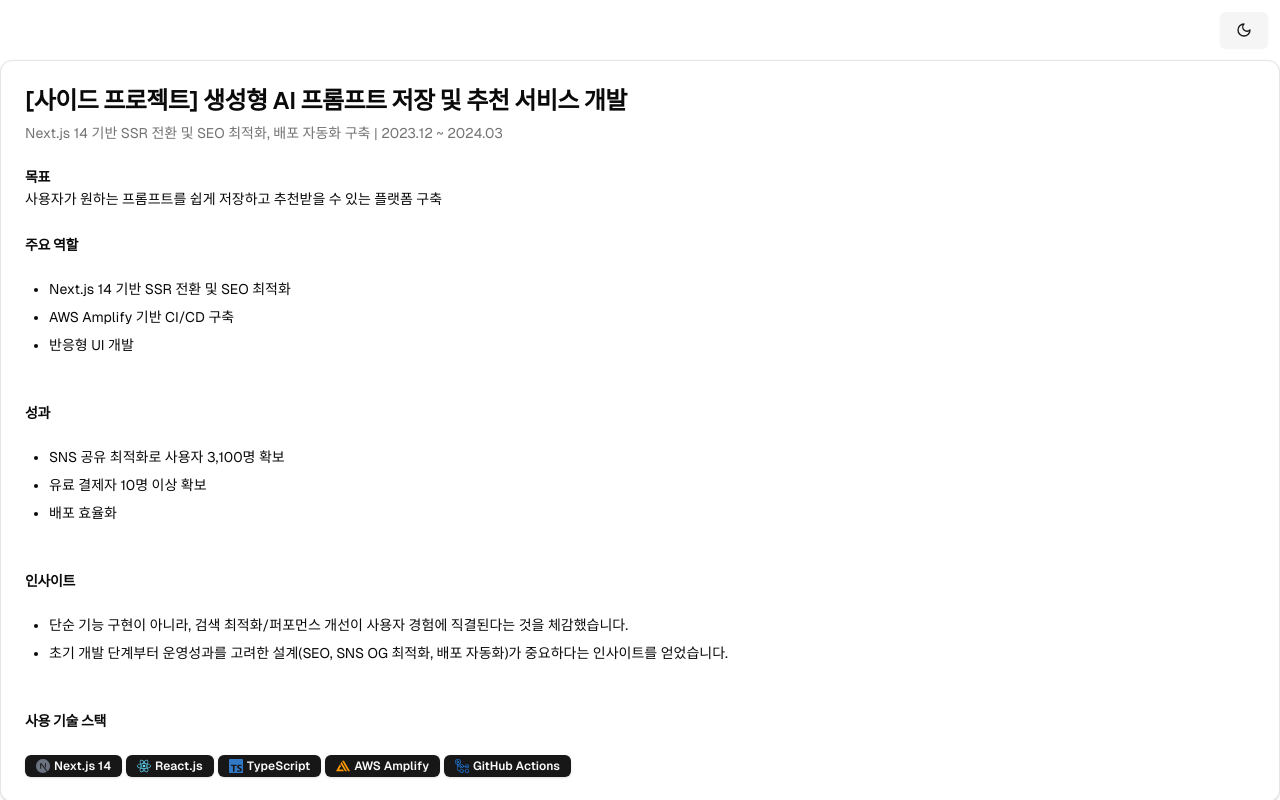
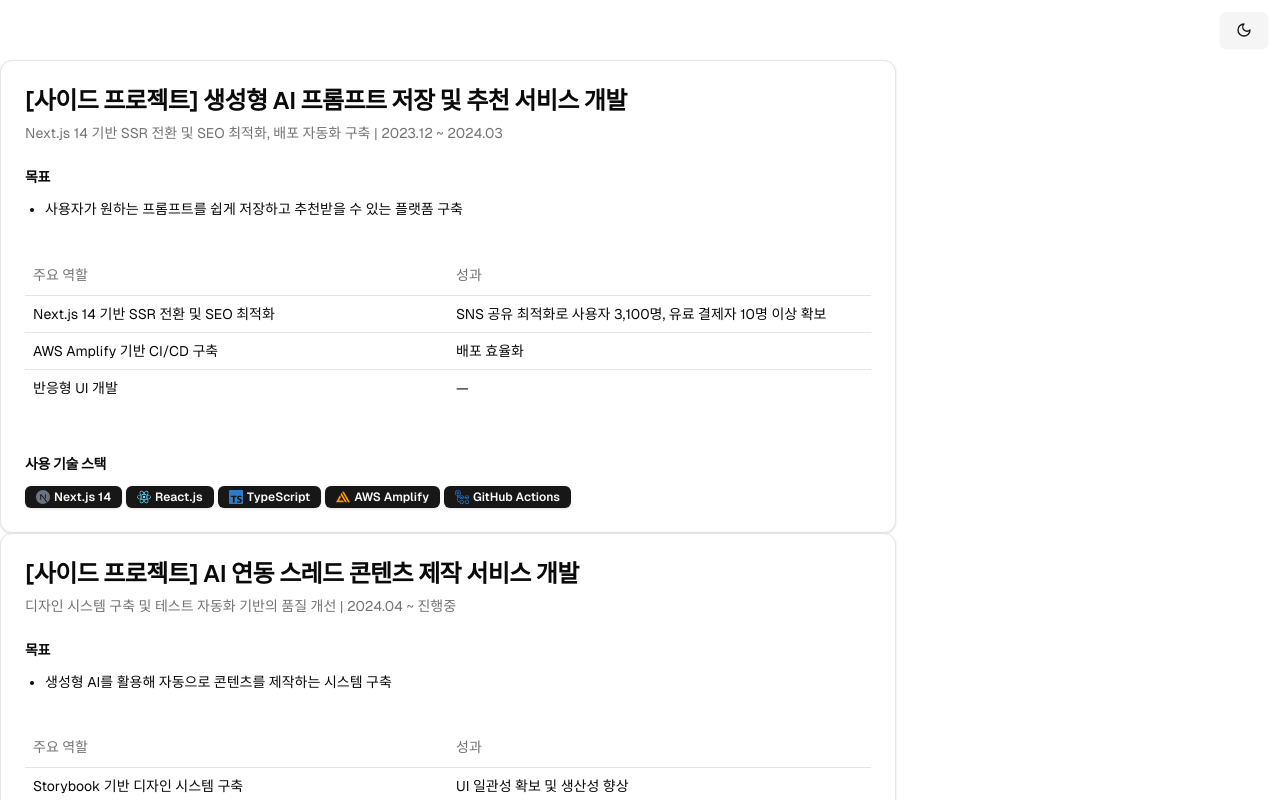
Before and after one commit to hailey-hy/new-personal-portfolio, a Next.js app: page / in a window 1280 px wide. Shown: the top 800 px of the page. Built offline with nearby package versions, Linux system fonts and the light colour scheme.

Commit message:
feat: 프로젝트 카드 레이아웃 수정 (테이블 구조로 전환)

```diff
--- a/src/components/common/Typography.tsx
+++ b/src/components/common/Typography.tsx
@@ -45,7 +45,7 @@
       return <p className="text-sm text-muted-foreground">{children}</p>;
     case "list":
       return (
-        <ul className="my-6 ml-6 list-disc [&>li]:mt-2 text-sm">{children}</ul>
+        <ul className="my-3 ml-5  list-disc [&>li]:mt-2 text-sm">{children}</ul>
       );
   }
 
--- a/src/components/projects/ProjectCards.tsx
+++ b/src/components/projects/ProjectCards.tsx
@@ -6,13 +6,21 @@
   CardHeader,
   CardTitle,
 } from "@/components/ui/card";
+import {
+  Table,
+  TableBody,
+  TableCell,
+  TableHead,
+  TableHeader,
+  TableRow,
+} from "@/components/ui/table";
 import Typos from "../common/Typography";
 import { ProjectType } from "@/constants/project";
 import { Badge } from "../ui/badge";
 
 const ProjectCards = ({ project }: { project: ProjectType }) => {
   return (
-    <Card>
+    <Card className="max-w-4xl">
       <CardHeader>
         <CardTitle>
           <Typos typo="h3">{project.title}</Typos>
@@ -23,35 +31,35 @@
       </CardHeader>
       <CardContent>
         <Typos typo="h5">목표</Typos>
-        <Typos typo="small">{project.goal}</Typos>
-      </CardContent>
-      <CardContent>
-        <Typos typo="h5">주요 역할</Typos>
         <Typos typo="list">
-          {project.mainRole.map((item, index) => (
-            <li key={`mainRole-${index}`}>{item}</li>
-          ))}
+          <li>{project.goal}</li>
         </Typos>
       </CardContent>
       <CardContent>
-        <Typos typo="h5">성과</Typos>
-        <Typos typo="list">
-          {project.performance.map((item, index) => (
-            <li key={`performance-${index}`}>{item}</li>
-          ))}
-        </Typos>
-      </CardContent>
-      <CardContent>
-        <Typos typo="h5">인사이트</Typos>
-        <Typos typo="list">
-          {project.insight.map((item, index) => (
-            <li key={`insight-${index}`}>{item}</li>
-          ))}
-        </Typos>
+        <div className="overflow-auto mb-6">
+          <Table>
+            <TableHeader>
+              <TableRow>
+                <TableHead className="w-1/2">주요 역할</TableHead>
+                <TableHead>성과</TableHead>
+              </TableRow>
+            </TableHeader>
+            <TableBody>
+              {project.mainRole.map((role, index) => (
+                <TableRow key={`role-performance-${index}`}>
+                  <TableCell className="align-top">{role}</TableCell>
+                  <TableCell className="align-top">
+                    {project.performance[index] ?? "—"}
+                  </TableCell>
+                </TableRow>
+              ))}
+            </TableBody>
+          </Table>
+        </div>
       </CardContent>
       <CardContent>
         <Typos typo="h5">사용 기술 스택</Typos>
-        <div className="flex gap-1 mt-6">
+        <div className="flex gap-1 mt-3">
           {project.usedSkills.map((item, index) => (
             <Badge key={`mainRole-${index}`} techName={item} />
           ))}
--- a/src/components/ui/card.tsx
+++ b/src/components/ui/card.tsx
@@ -1,6 +1,6 @@
-import * as React from "react"
+import * as React from "react";
 
-import { cn } from "@/lib/utils"
+import { cn } from "@/lib/utils";
 
 const Card = React.forwardRef<
   HTMLDivElement,
@@ -14,8 +14,8 @@
     )}
     {...props}
   />
-))
-Card.displayName = "Card"
+));
+Card.displayName = "Card";
 
 const CardHeader = React.forwardRef<
   HTMLDivElement,
@@ -26,8 +26,8 @@
     className={cn("flex flex-col space-y-1.5 p-6", className)}
     {...props}
   />
-))
-CardHeader.displayName = "CardHeader"
+));
+CardHeader.displayName = "CardHeader";
 
 const CardTitle = React.forwardRef<
   HTMLDivElement,
@@ -38,8 +38,8 @@
     className={cn("font-semibold leading-none tracking-tight", className)}
     {...props}
   />
-))
-CardTitle.displayName = "CardTitle"
+));
+CardTitle.displayName = "CardTitle";
 
 const CardDescription = React.forwardRef<
   HTMLDivElement,
@@ -50,16 +50,16 @@
     className={cn("text-sm text-muted-foreground", className)}
     {...props}
   />
-))
-CardDescription.displayName = "CardDescription"
+));
+CardDescription.displayName = "CardDescription";
 
 const CardContent = React.forwardRef<
   HTMLDivElement,
   React.HTMLAttributes<HTMLDivElement>
 >(({ className, ...props }, ref) => (
   <div ref={ref} className={cn("p-6 pt-0", className)} {...props} />
-))
-CardContent.displayName = "CardContent"
+));
+CardContent.displayName = "CardContent";
 
 const CardFooter = React.forwardRef<
   HTMLDivElement,
@@ -70,7 +70,14 @@
     className={cn("flex items-center p-6 pt-0", className)}
     {...props}
   />
-))
-CardFooter.displayName = "CardFooter"
+));
+CardFooter.displayName = "CardFooter";
 
-export { Card, CardHeader, CardFooter, CardTitle, CardDescription, CardContent }
+export {
+  Card,
+  CardHeader,
+  CardFooter,
+  CardTitle,
+  CardDescription,
+  CardContent,
+};
--- /dev/null
+++ b/src/components/ui/table.tsx
@@ -0,0 +1,120 @@
+import * as React from "react";
+
+import { cn } from "@/lib/utils";
+
+const Table = React.forwardRef<
+  HTMLTableElement,
+  React.HTMLAttributes<HTMLTableElement>
+>(({ className, ...props }, ref) => (
+  <div className="relative w-full overflow-auto">
+    <table
+      ref={ref}
+      className={cn("w-full caption-bottom text-sm", className)}
+      {...props}
+    />
+  </div>
+));
+Table.displayName = "Table";
+
+const TableHeader = React.forwardRef<
+  HTMLTableSectionElement,
+  React.HTMLAttributes<HTMLTableSectionElement>
+>(({ className, ...props }, ref) => (
+  <thead ref={ref} className={cn("[&_tr]:border-b", className)} {...props} />
+));
+TableHeader.displayName = "TableHeader";
+
+const TableBody = React.forwardRef<
+  HTMLTableSectionElement,
+  React.HTMLAttributes<HTMLTableSectionElement>
+>(({ className, ...props }, ref) => (
+  <tbody
+    ref={ref}
+    className={cn("[&_tr:last-child]:border-0", className)}
+    {...props}
+  />
+));
+TableBody.displayName = "TableBody";
+
+const TableFooter = React.forwardRef<
+  HTMLTableSectionElement,
+  React.HTMLAttributes<HTMLTableSectionElement>
+>(({ className, ...props }, ref) => (
+  <tfoot
+    ref={ref}
+    className={cn(
+      "border-t bg-muted/50 font-medium [&>tr]:last:border-b-0",
+      className
+    )}
+    {...props}
+  />
+));
+TableFooter.displayName = "TableFooter";
+
+const TableRow = React.forwardRef<
+  HTMLTableRowElement,
+  React.HTMLAttributes<HTMLTableRowElement>
+>(({ className, ...props }, ref) => (
+  <tr
+    ref={ref}
+    className={cn(
+      "border-b transition-colors hover:bg-muted/50 data-[state=selected]:bg-muted",
+      className
+    )}
+    {...props}
+  />
+));
+TableRow.displayName = "TableRow";
+
+const TableHead = React.forwardRef<
+  HTMLTableCellElement,
+  React.ThHTMLAttributes<HTMLTableCellElement>
+>(({ className, ...props }, ref) => (
+  <th
+    ref={ref}
+    className={cn(
+      "h-10 px-2 text-left align-middle font-medium text-muted-foreground [&:has([role=checkbox])]:pr-0 [&>[role=checkbox]]:translate-y-[2px]",
+      className
+    )}
+    {...props}
+  />
+));
+TableHead.displayName = "TableHead";
+
+const TableCell = React.forwardRef<
+  HTMLTableCellElement,
+  React.TdHTMLAttributes<HTMLTableCellElement>
+>(({ className, ...props }, ref) => (
+  <td
+    ref={ref}
+    className={cn(
+      "p-2 align-middle [&:has([role=checkbox])]:pr-0 [&>[role=checkbox]]:translate-y-[2px]",
+      className
+    )}
+    {...props}
+  />
+));
+TableCell.displayName = "TableCell";
+
+const TableCaption = React.forwardRef<
+  HTMLTableCaptionElement,
+  React.HTMLAttributes<HTMLTableCaptionElement>
+>(({ className, ...props }, ref) => (
+  <caption
+    ref={ref}
+    className={cn("mt-4 text-sm text-muted-foreground", className)}
+    {...props}
+  />
+));
+TableCaption.displayName = "TableCaption";
+
+export {
+  Table,
+  TableHeader,
+  TableBody,
+  TableFooter,
+  TableHead,
+  TableRow,
+  TableCell,
+  TableCaption,
+};
--- a/src/constants/project.ts
+++ b/src/constants/project.ts
@@ -21,8 +21,7 @@
       "반응형 UI 개발",
     ],
     performance: [
-      "SNS 공유 최적화로 사용자 3,100명 확보",
-      "유료 결제자 10명 이상 확보",
+      "SNS 공유 최적화로 사용자 3,100명, 유료 결제자 10명 이상 확보",
       "배포 효율화",
     ],
     usedSkills: [
```
